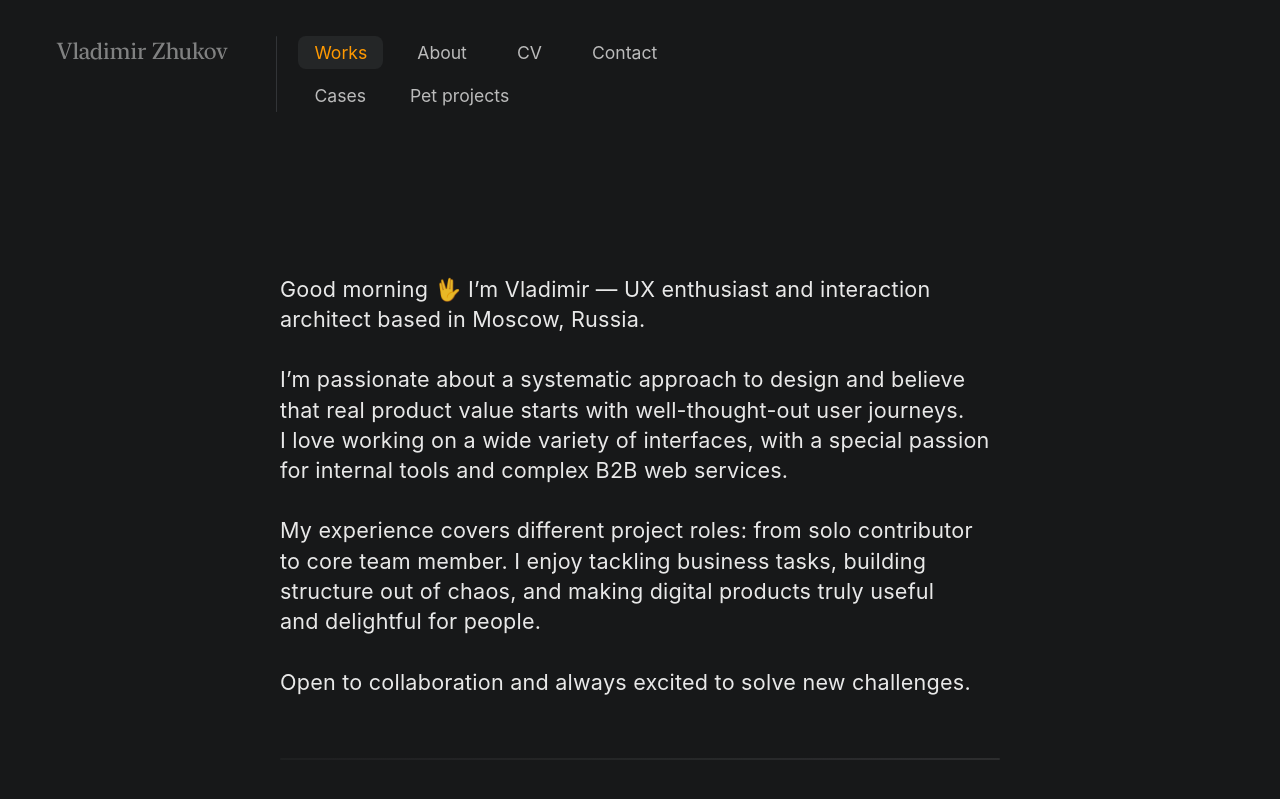
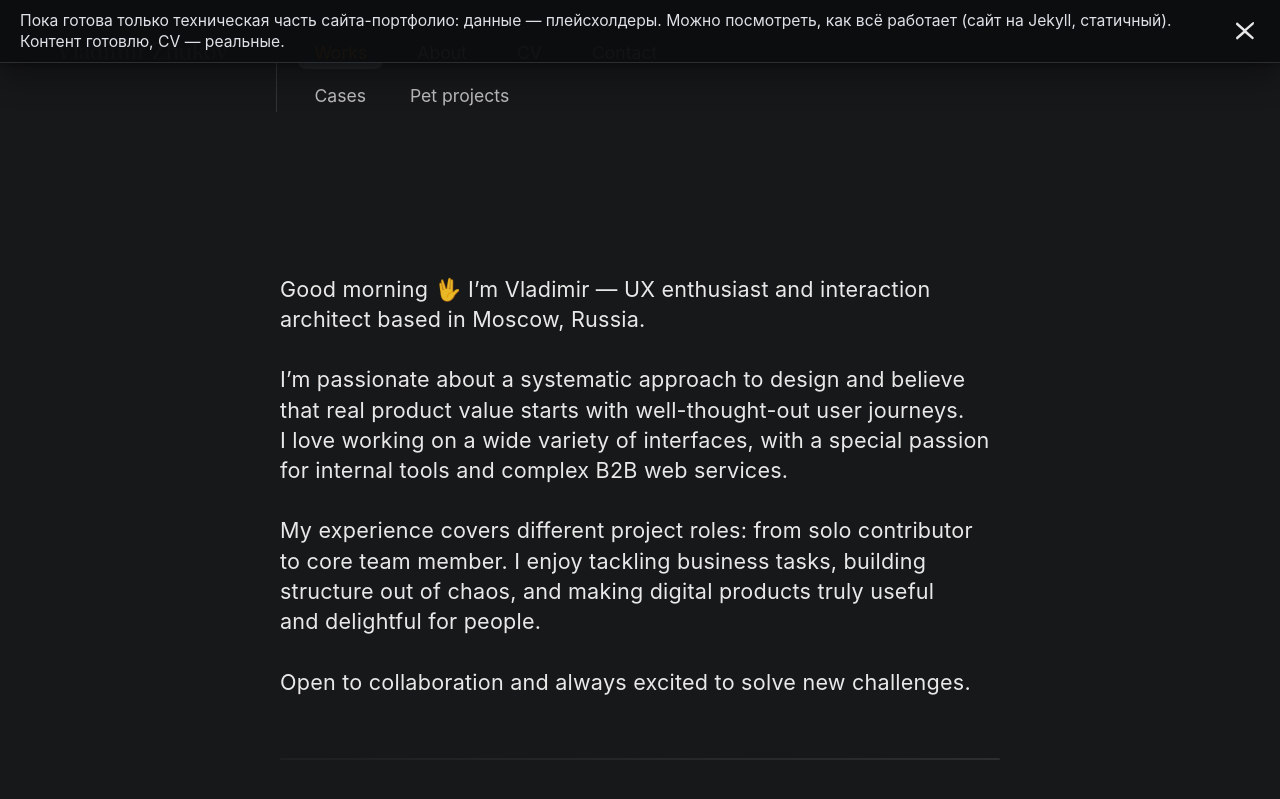
Before and after one commit to uxiscool/experience, a Jekyll site: the page built from index.md, in a window 1280 px wide and 900 px high. Shown: the top 799 px of the window. Built offline with Jekyll 4.4.1, drawn with Linux system fonts in a browser that asks for light colours.

Commit message:
Add files via upload

```diff
--- a/_layouts/default.html
+++ b/_layouts/default.html
@@ -50,6 +50,20 @@
 
   </head>
   <body class="{{ page.body_class }}">
+    <!-- Site-wide notice banner -->
+<div id="site-banner" class="site-banner" role="region" aria-label="Site notice" hidden>
+  <div class="site-banner__inner">
+    <div class="site-banner__text">
+      Пока готова только техническая часть сайта-портфолио: данные — плейсхолдеры.
+      Можно посмотреть, как всё работает (сайт на Jekyll, статичный). Контент готовлю,
+      CV — реальные.
+    </div>
+    <button class="site-banner__close" id="siteBannerClose" aria-label="Close notice">
+      <img src="{{ site.baseurl }}/ui/close.svg" alt="" width="18" height="18">
+    </button>
+  </div>
+</div>
+ <!-- Site-wide notice banner end -->
     {% include header.html %}
     <!-- Mobile menu button -->
 <button id="burger" class="burger-btn" aria-label="Open menu" aria-controls="mobile-menu" aria-expanded="false">
@@ -722,6 +736,36 @@ if (location.pathname.replace(/\/+$/, '') === m.pathname.replace(/\/+$/, '')){
     closePop(); closeSheet();
   });
 })();
+
+/* === Site notice banner === */
+(function(){
+  var B = document.getElementById('site-banner');
+  if (!B) return;
+  var CLOSE = document.getElementById('siteBannerClose');
+  var KEY = 'siteBannerDismissed-v1';
+
+  // показать, если не закрывали ранее
+  if (!localStorage.getItem(KEY)) {
+    B.hidden = false;
+    requestAnimationFrame(function(){ B.classList.add('is-visible'); });
+  }
+
+  function hide(){
+    B.classList.remove('is-visible');
+    setTimeout(function(){ B.hidden = true; }, 350);
+  }
+
+  if (CLOSE) CLOSE.addEventListener('click', function(){
+    localStorage.setItem(KEY, '1');
+    hide();
+  });
+
+  // на esc тоже прячем
+  document.addEventListener('keydown', function(e){
+    if (e.key === 'Escape' && B.classList.contains('is-visible')) hide();
+  }, {passive:true});
+})();
+/* === Site notice banner end === */
 </script>
   </body>
 </html>
--- a/css/main.css
+++ b/css/main.css
@@ -1264,3 +1264,46 @@ body.mm-open #cv-download-trigger{
 body.mm-open .cv-download-wrap{
   z-index: 0;
 }
+
+/* === Site-wide notice banner === */
+.site-banner{
+  position: fixed; inset: 0 0 auto 0; z-index: 1400;   /* выше бургера/меню */
+  background: rgba(12,13,15,.96);
+  box-shadow: 0 14px 30px rgba(0,0,0,.35), 0 2px 6px rgba(0,0,0,.3);
+  border-bottom: 1px solid #2b2e33;
+  transform: translateY(-100%);
+  opacity: 0;
+  transition: transform .35s cubic-bezier(.19,1,.22,1), opacity .35s;
+}
+
+.site-banner.is-visible{
+  transform: translateY(0);
+  opacity: 1;
+}
+
+.site-banner__inner{
+  display: grid;
+  grid-template-columns: 1fr auto;
+  align-items: center;
+  gap: 12px;
+  padding: 10px 20px;
+}
+
+.site-banner__text{
+  color:#e7eaf0; font-size:.98rem; line-height:1.35; opacity:.96;
+}
+
+.site-banner__close{
+  background:none; border:0; padding:6px; cursor:pointer;
+  filter:none; opacity:.9; border-radius:8px;
+  transition: filter .25s, opacity .25s, transform .25s;
+}
+.site-banner__close:hover{ filter:brightness(.8); opacity:1; transform:scale(1.02); }
+.site-banner__close img{ display:block; width:18px; height:18px; }
+
+/* Чуть сжимаем на узких */
+@media (max-width:980px){
+  .site-banner__inner{ padding: 8px 14px; gap:10px; }
+  .site-banner__text{ font-size:.95rem; }
+}
+/* === Site-wide notice banner end=== */
```
